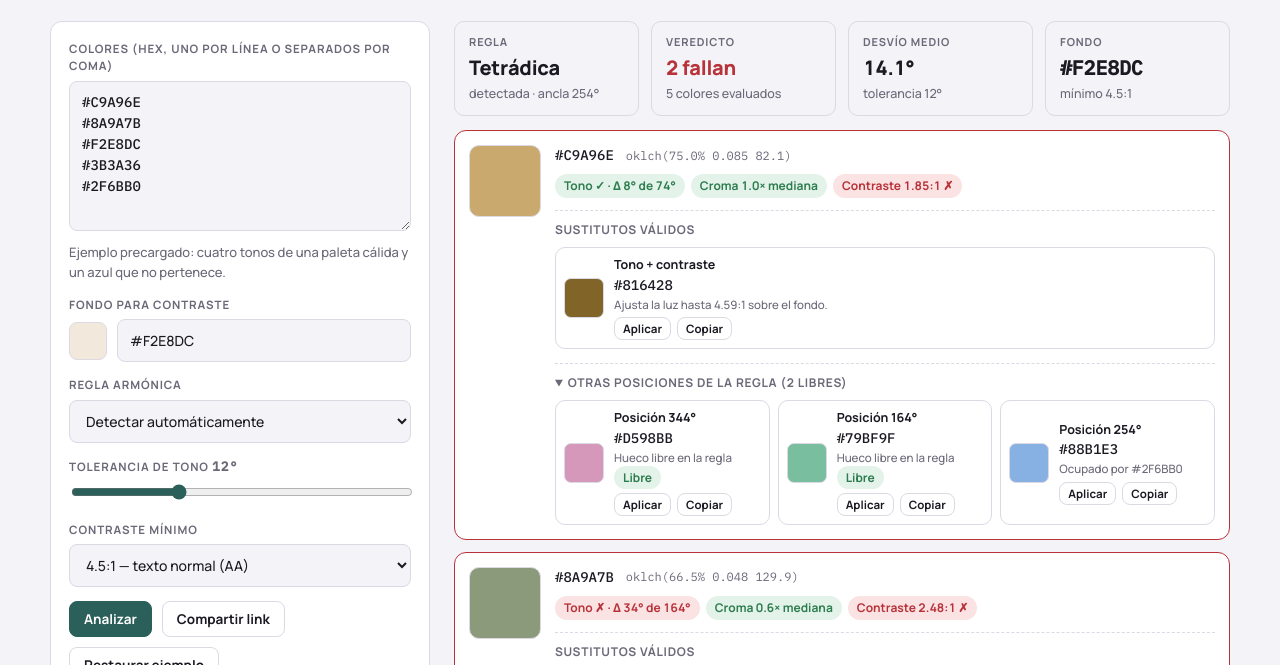
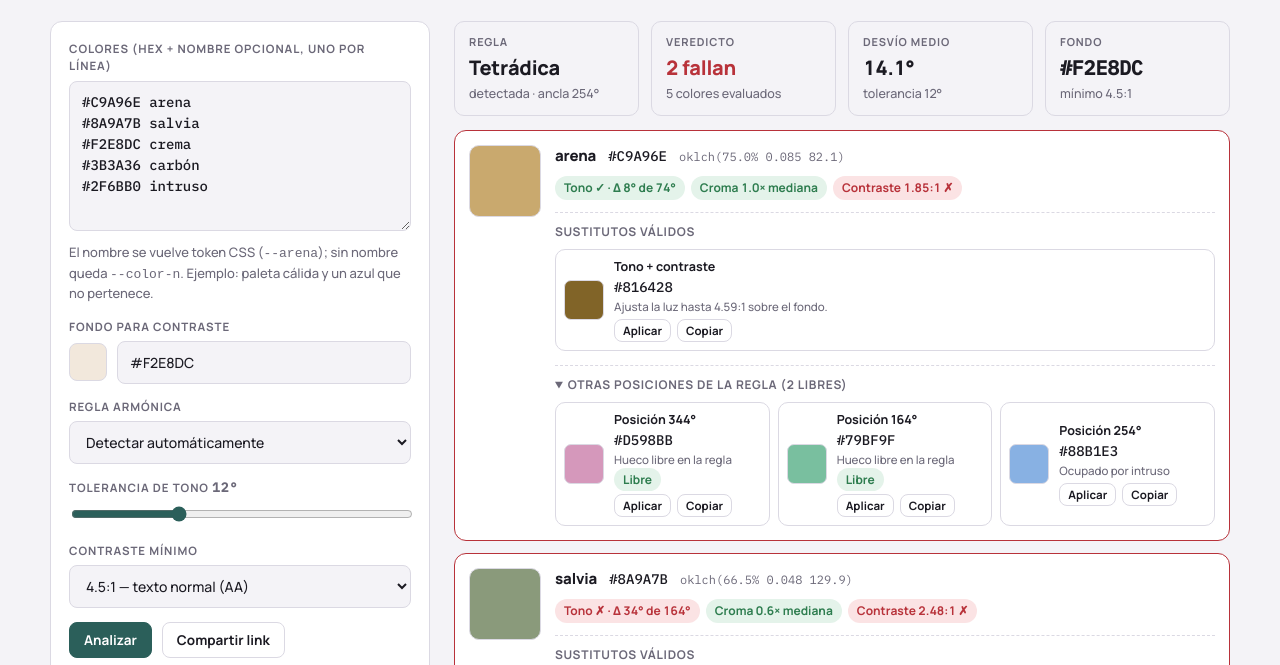
Before and after one commit to taypixelbright/microtool.afinador-paleta, a plain HTML site: page index.html in a window 1280 px wide. Shown: the part 89-754 px from the top of the page. Drawn offline with Linux system fonts and the light colour scheme.

Commit message:
Tokens con nombre: "#hex nombre" por línea
El nombre se vuelve token CSS (--arena); sin nombre queda --color-n.
Slug sin acentos, duplicados con sufijo, y el nombre viaja al permalink
(c=HEX:nombre), tarjetas, tooltips de la rueda, mensajes de sugerencias
y el botón Aplicar. Ejemplo precargado con nombres.

Co-Authored-By: Claude Fable 5 <noreply@anthropic.com>

```diff
--- a/app.js
+++ b/app.js
@@ -59,7 +59,8 @@
   const SIMILAR = 0.08;
   const toLab = c => { const r = c.h * Math.PI / 180; return [c.L, c.C * Math.cos(r), c.C * Math.sin(r)]; };
   const deltaE = (a, b) => { const [l1, a1, b1] = toLab(a), [l2, a2, b2] = toLab(b); return Math.hypot(l1 - l2, a1 - a2, b1 - b2); };
-  const closest = (c, list) => list.reduce((best, o) => { const d = deltaE(c, o); return !best || d < best.d ? { hex: o.hex, d } : best; }, null);
+  const closest = (c, list) => list.reduce((best, o) => { const d = deltaE(c, o); return !best || d < best.d ? { hex: o.hex, name: o.name, d } : best; }, null);
+  const label = o => o.name || o.hex;
 
   // ---------- Rules ----------
   const RULES = {
@@ -105,7 +106,10 @@
   // ---------- UI ----------
   const $ = id => document.getElementById(id);
   const els = { colors: $('colors'), bg: $('bg'), bgSw: $('bgSw'), rule: $('rule'), tol: $('tol'), tolVal: $('tolVal'), wcag: $('wcag'), summary: $('summary'), cards: $('cards'), wheel: $('wheel'), css: $('css'), toast: $('toast') };
-  const DEFAULT = { colors: '#C9A96E\n#8A9A7B\n#F2E8DC\n#3B3A36\n#2F6BB0', bg: '#F2E8DC' };
+  const DEFAULT = { colors: '#C9A96E arena\n#8A9A7B salvia\n#F2E8DC crema\n#3B3A36 carbón\n#2F6BB0 intruso', bg: '#F2E8DC' };
+  // Nombre de token: minúsculas sin acentos, espacios a guiones. Vacío = sin nombre.
+  const slug = s => s.toLowerCase().normalize('NFD').replace(/[̀-ͯ]/g, '').replace(/[^a-z0-9]+/g, '-').replace(/^-+|-+$/g, '');
+  const tokenName = (r, i) => r.name || 'color-' + (i + 1);
   const esc = s => s.replace(/[&<>"]/g, m => ({ '&': '&amp;', '<': '&lt;', '>': '&gt;', '"': '&quot;' }[m]));
 
   function toast(msg) { els.toast.textContent = msg; els.toast.classList.add('show'); setTimeout(() => els.toast.classList.remove('show'), 1400); }
@@ -118,9 +122,25 @@
   }
 
   function readPalette() {
-    const parts = els.colors.value.split(/[\n,;\s]+/).map(s => s.trim()).filter(Boolean);
-    const out = []; const bad = [];
-    parts.forEach(p => { const rgb = parseHex(p); if (rgb) out.push({ src: p, hex: toHex(rgb), rgb, ...rgbToOklch(rgb) }); else bad.push(p); });
+    // Cada entrada (línea, coma o punto y coma) es un hex con nombre opcional: "#C9A96E arena".
+    // Varios hex seguidos en una entrada siguen valiendo; el texto se pega al hex anterior.
+    const out = []; const bad = []; const seen = {};
+    const push = (c, words) => {
+      if (!c) return;
+      let name = slug(words.join(' '));
+      if (name) { seen[name] = (seen[name] || 0) + 1; if (seen[name] > 1) name += '-' + seen[name]; }
+      out.push({ ...c, name });
+    };
+    els.colors.value.split(/[\n,;]+/).forEach(entry => {
+      let cur = null, words = [];
+      entry.split(/\s+/).filter(Boolean).forEach(tok => {
+        const rgb = parseHex(tok);
+        if (rgb) { push(cur, words); cur = { src: tok, hex: toHex(rgb), rgb, ...rgbToOklch(rgb) }; words = []; }
+        else if (cur) words.push(tok);
+        else bad.push(tok);
+      });
+      push(cur, words);
+    });
     return { out, bad };
   }
 
@@ -133,7 +153,7 @@
     try { localStorage.setItem('afinador', JSON.stringify({ colors: els.colors.value, bg: els.bg.value, rule: els.rule.value, tol, wcag: minC })); } catch (e) { }
     // Permalink: el hash siempre refleja la paleta analizada (replaceState no ensucia el historial).
     try {
-      const share = new URLSearchParams({ c: colors.map(c => c.hex.slice(1)).join(','), bg: toHex(bgRgb).slice(1), r: els.rule.value, t: tol, w: els.wcag.value });
+      const share = new URLSearchParams({ c: colors.map(c => c.hex.slice(1) + (c.name ? ':' + c.name : '')).join(','), bg: toHex(bgRgb).slice(1), r: els.rule.value, t: tol, w: els.wcag.value });
       history.replaceState(null, '', colors.length ? '#' + share : location.pathname + location.search);
     } catch (e) { }
 
@@ -179,7 +199,7 @@
         if (twin && twin.d < SIMILAR) {
           const dir = c.L >= 0.5 ? -1 : 1;
           const s4 = clipToGamut({ L: clamp(c.L + dir * 0.18, 0.08, 0.96), C: c.C, h });
-          sugg.push({ t: 'Mismo tono, otra luz', why: `El tono corregido se parece a ${twin.hex}; esta versión se separa en luminosidad.`, c: s4 });
+          sugg.push({ t: 'Mismo tono, otra luz', why: `El tono corregido se parece a ${label(twin)}; esta versión se separa en luminosidad.`, c: s4 });
         }
       } else if (chromaWarn && cMed) {
         sugg.push({ t: 'Croma de la paleta', why: `Hoy pesa ${chromaRatio.toFixed(1)}× la mediana; esto lo iguala.`, c: clipToGamut({ L: c.L, C: cMed, h: c.h }) });
@@ -188,7 +208,7 @@
       if (!neutral && targets.length > 1) {
         targets.filter(t => t !== nearest).forEach(t => {
           const occ = others.filter(o => o.C >= NEUTRAL_C && angDist(o.h, t) <= tol);
-          alt.push({ t: `Posición ${t.toFixed(0)}°`, free: !occ.length, why: occ.length ? `Ocupado por ${occ.map(o => o.hex).join(', ')}` : 'Hueco libre en la regla', c: clipToGamut({ L: c.L, C: c.C, h: t }) });
+          alt.push({ t: `Posición ${t.toFixed(0)}°`, free: !occ.length, why: occ.length ? `Ocupado por ${occ.map(label).join(', ')}` : 'Hueco libre en la regla', c: clipToGamut({ L: c.L, C: c.C, h: t }) });
         });
         alt.sort((a, b) => (b.free - a.free));
       }
@@ -219,19 +239,19 @@
       chips.push(r.isBg ? `<span class="chip neutral">Es el fondo</span>` : `<span class="chip ${r.crOk ? 'ok' : 'bad'}">Contraste ${r.cr.toFixed(2)}:1 ${r.crOk ? '✓' : '✗'}</span>`);
       const opt = s => {
         const hex = toHex(oklchToRgb(s.c));
-        const twin = s.twin ? `<span class="chip warn" style="margin-top:4px">Se parece a ${s.twin.hex}</span>` : (s.free === true ? `<span class="chip ok" style="margin-top:4px">Libre</span>` : '');
+        const twin = s.twin ? `<span class="chip warn" style="margin-top:4px">Se parece a ${esc(label(s.twin))}</span>` : (s.free === true ? `<span class="chip ok" style="margin-top:4px">Libre</span>` : '');
         return `<div class="opt ${s.twin ? 'twin' : ''}"><div class="sw" style="background:${hex}"></div><div style="min-width:0"><div class="t">${esc(s.t)}</div><div class="hex">${hex}</div><div class="why">${esc(s.why)}</div>${twin}
           <div class="acts"><button class="small" data-apply="${i}" data-hex="${hex}">Aplicar</button><button class="small" data-copy="${hex}">Copiar</button></div></div></div>`;
       };
       const sugg = (r.sugg.length ? `<div class="sugg"><h4>${r.fail ? 'Sustitutos válidos' : 'Sugerencia'}</h4><div class="opts">${r.sugg.map(opt).join('')}</div></div>` : '')
         + (r.alt.length ? `<details class="alts" ${r.fail ? 'open' : ''}><summary>Otras posiciones de la regla (${r.alt.filter(a => a.free).length} libres)</summary><div class="opts" style="margin-top:8px">${r.alt.map(opt).join('')}</div></details>` : '');
       return `<article class="card ${r.fail ? 'fail' : ''}"><div class="sw" style="background:${r.hex}"></div><div class="meta">
-        <div class="top"><span class="hex">${r.hex}</span><span class="okl">${fmtOk(r)}</span></div>
+        <div class="top">${r.name ? `<span class="name">${esc(r.name)}</span>` : ''}<span class="hex">${r.hex}</span><span class="okl">${fmtOk(r)}</span></div>
         <div class="chips">${chips.join('')}</div>${sugg}</div></article>`;
     }).join('');
 
     drawWheel(res, ctx.targets);
-    els.css.textContent = ':root {\n' + res.map((r, i) => `  --color-${i + 1}: ${fmtOk(r)}; /* ${r.hex}${r.fail ? ' · revisar' : ''} */`).join('\n') + '\n}';
+    els.css.textContent = ':root {\n' + res.map((r, i) => `  --${tokenName(r, i)}: ${fmtOk(r)}; /* ${r.hex}${r.fail ? ' · revisar' : ''} */`).join('\n') + '\n}';
   }
 
   function drawWheel(res, targets) {
@@ -248,7 +268,7 @@
       const [x, y] = pt(r.h, rad);
       if (r.neutral) return;
       if (!r.hueOk) { const [tx, ty] = pt(r.nearest, R); s += `<line class="link" x1="${x}" y1="${y}" x2="${tx}" y2="${ty}"/>`; }
-      s += `<circle class="dot ${r.hueOk ? '' : 'bad'}" cx="${x}" cy="${y}" r="8" fill="${r.hex}"><title>${r.hex} · ${r.h.toFixed(0)}°</title></circle>`;
+      s += `<circle class="dot ${r.hueOk ? '' : 'bad'}" cx="${x}" cy="${y}" r="8" fill="${r.hex}"><title>${r.name ? esc(r.name) + ' · ' : ''}${r.hex} · ${r.h.toFixed(0)}°</title></circle>`;
     });
     els.wheel.innerHTML = s;
   }
@@ -265,7 +285,7 @@
     if (b.dataset.copy) copy(b.dataset.copy);
     if (b.dataset.apply !== undefined) {
       const idx = +b.dataset.apply; const { out } = readPalette();
-      const lines = out.map(c => c.hex); lines[idx] = b.dataset.hex;
+      const lines = out.map((c, i) => (i === idx ? b.dataset.hex : c.hex) + (c.name ? ' ' + c.name : ''));
       els.colors.value = lines.join('\n'); analyze(); toast('Aplicado ' + b.dataset.hex);
     }
   });
@@ -274,11 +294,15 @@
   function stateFromHash() {
     if (location.hash.length < 2) return null;
     const p = new URLSearchParams(location.hash.slice(1));
-    const rgbs = (p.get('c') || '').split(',').map(s => parseHex(s)).filter(Boolean);
-    if (!rgbs.length) return null;
+    const lines = (p.get('c') || '').split(',').map(s => {
+      const [hx, ...n] = s.split(':');
+      const rgb = parseHex(hx); const name = slug(n.join(' '));
+      return rgb && toHex(rgb) + (name ? ' ' + name : '');
+    }).filter(Boolean);
+    if (!lines.length) return null;
     const rule = p.get('r');
     return {
-      colors: rgbs.map(toHex).join('\n'),
+      colors: lines.join('\n'),
       bg: toHex(parseHex(p.get('bg') || '') || parseHex(DEFAULT.bg)),
       rule: rule === 'auto' || RULES[rule] ? rule : 'auto',
       tol: clamp(+p.get('t') || 12, 4, 30),
--- a/index.html
+++ b/index.html
@@ -23,13 +23,13 @@
   <div class="layout">
     <aside class="panel stack">
       <div>
-        <label class="lbl" for="colors">Colores (hex, uno por línea o separados por coma)</label>
-        <textarea id="colors" spellcheck="false">#C9A96E
-#8A9A7B
-#F2E8DC
-#3B3A36
-#2F6BB0</textarea>
-        <p class="hint" style="margin-top:6px">Ejemplo precargado: cuatro tonos de una paleta cálida y un azul que no pertenece.</p>
+        <label class="lbl" for="colors">Colores (hex + nombre opcional, uno por línea)</label>
+        <textarea id="colors" spellcheck="false">#C9A96E arena
+#8A9A7B salvia
+#F2E8DC crema
+#3B3A36 carbón
+#2F6BB0 intruso</textarea>
+        <p class="hint" style="margin-top:6px">El nombre se vuelve token CSS (<code>--arena</code>); sin nombre queda <code>--color-n</code>. Ejemplo: paleta cálida y un azul que no pertenece.</p>
       </div>
       <div>
         <label class="lbl" for="bg">Fondo para contraste</label>
--- a/style.css
+++ b/style.css
@@ -100,6 +100,7 @@ img { max-width: 100%; }
   .card .meta { display: grid; gap: 8px; min-width: 0; }
   .card .top { display: flex; flex-wrap: wrap; align-items: center; gap: 6px 12px; }
   .hex { font-family: var(--mono); font-weight: 500; font-size: 14px; }
+  .card .name { font-weight: 800; font-size: 15px; letter-spacing: -0.01em; }
   .okl { font-family: var(--mono); font-size: 12px; color: var(--muted); font-variant-numeric: tabular-nums; }
   .chips { display: flex; flex-wrap: wrap; gap: 6px; }
   .chip { font-size: 12px; font-weight: 700; padding: 3px 9px; border-radius: 999px; font-variant-numeric: tabular-nums; }
```
